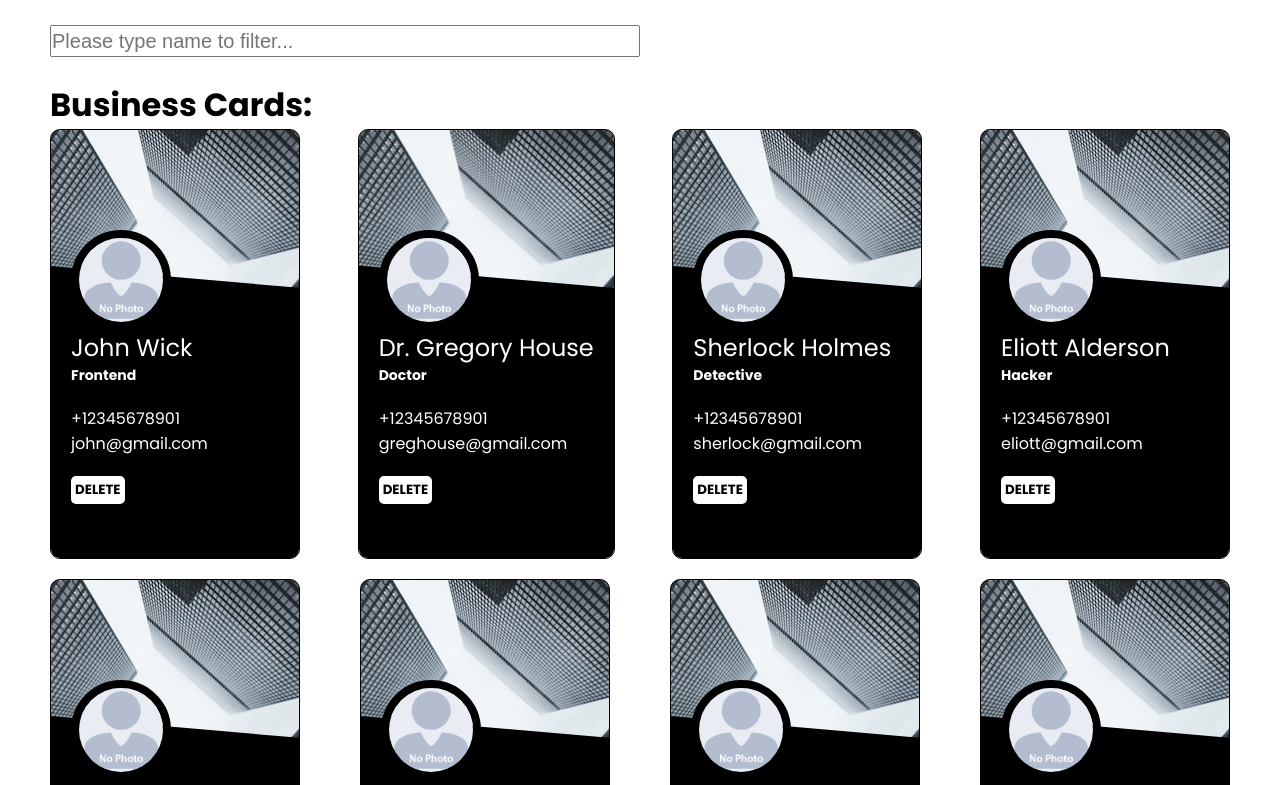
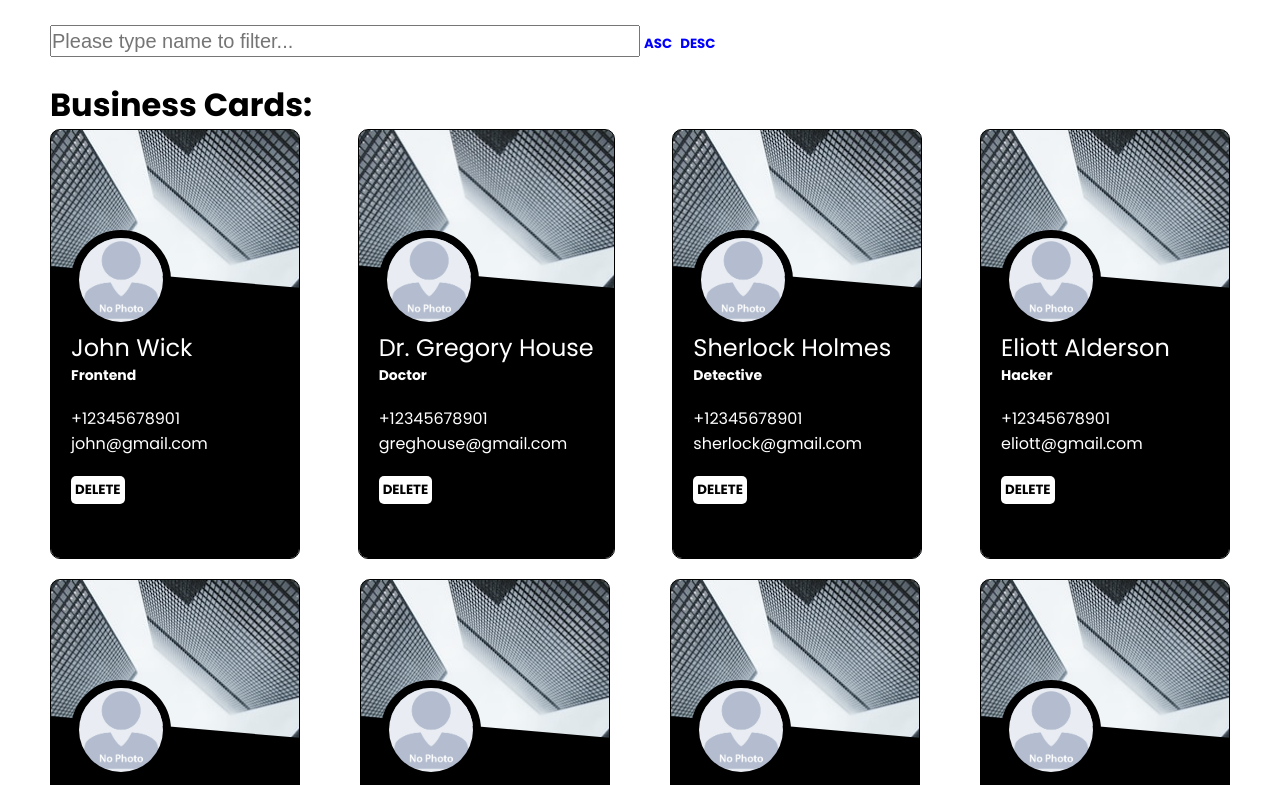
Before and after one commit to PaoloJr90/AdvancedReact, a React (Create React App) app in the folder business-cards-react_source/: page / in a window 1280 px wide. Shown: the top 785 px of the page. Built offline with nearby package versions, Linux system fonts and the light colour scheme.

Commit message:
add order of ascending and descending

```diff
--- a/business-cards-react_source/src/components/Seacher.jsx
+++ b/business-cards-react_source/src/components/Seacher.jsx
@@ -29,11 +29,44 @@ class Searcher extends Component {
 
                 }}
             />
-            {/* <button type='button'
+            <button className="card__btn"
+                style={{color: 'blue'}}
+                type='button'
                 onClick={() => {
+                  const sortedUsers = [...this.state.searchedUsers].sort((user1,user2) => {
+                    const name1 = user1.name.toLowerCase();
+                    const name2 = user2.name.toLowerCase();
 
+                    if(name1 < name2) {
+                        return -1;
+                    } else if(name1 > name2) {
+                        return 1;
+                    } else {
+                        return 0;
+                    }
+                  })
+                  this.props.setSearchedUsers(sortedUsers);
                 }}
-            > Search</button> */}
+            > Asc</button>
+            <button className="card__btn"
+                style={{color: 'blue'}}
+                type='button'
+                onClick={() => {
+                  const sortedUsers = [...this.state.searchedUsers].sort((user1,user2) => {
+                    const name1 = user1.name.toLowerCase();
+                    const name2 = user2.name.toLowerCase();
+
+                    if(name1 < name2) {
+                        return 1;
+                    } else if(name1 > name2) {
+                        return -1;
+                    } else {
+                        return 0;
+                    }
+                  })
+                  this.props.setSearchedUsers(sortedUsers);
+                }}
+            > Desc</button>
         </div>
         );
       }
```
